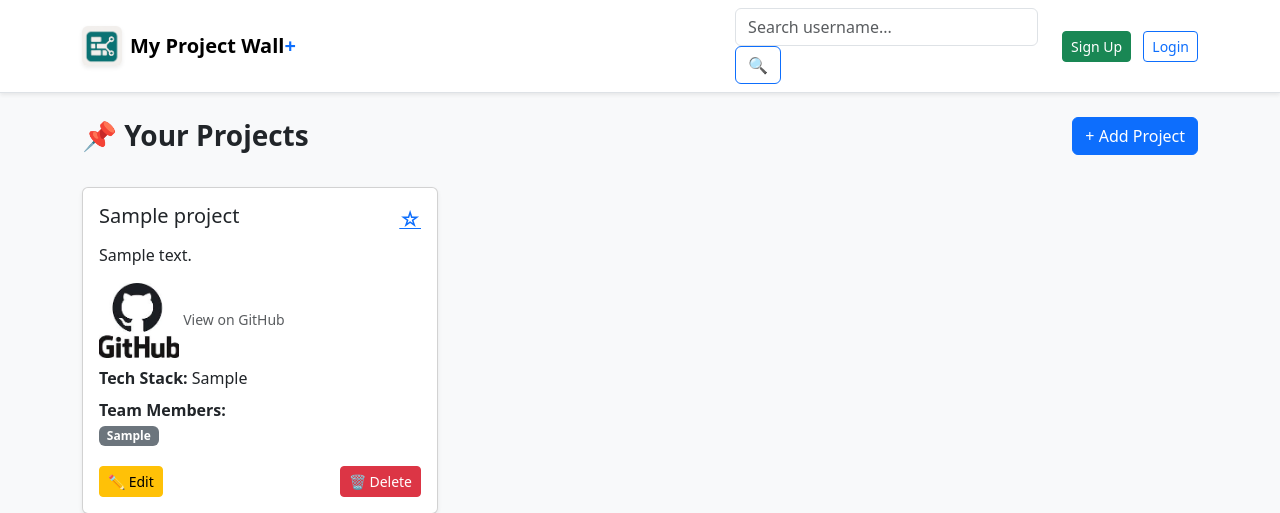
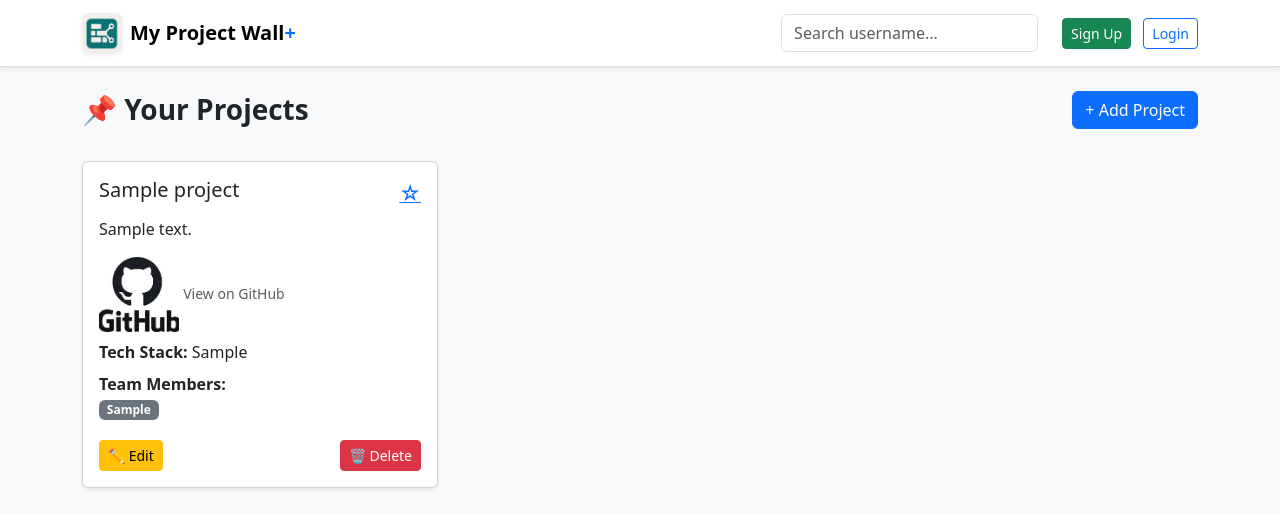
Before and after one commit to Devendra0014/my_project_wall, a Flask app: template templates/dashboard.html in a window 1280 px wide. Shown: the top 513 px of the page. Run offline with Flask 3, Linux system fonts and the light colour scheme; the template is opened without the code that fills it: most values are stand-ins (such as "Sample title", 1, 10 or a date in 2020).

```diff
--- a/templates/base.html
+++ b/templates/base.html
@@ -58,12 +58,11 @@
         <!-- 🔍 Search -->
         <form method="GET" action="/user-search" class="d-flex flex-wrap me-3">
           <input type="text" name="username" class="form-control me-2 mb-2 mb-lg-0" placeholder="Search username..." required>
-          <button class="btn btn-outline-primary" type="submit">🔍</button>
         </form>
 
         <!-- 👤 Auth/Profile -->
-        <ul class="navbar-nav align-items-center">
-          {% if current_user.is_authenticated and request.path != '/' %}
+        <ul class="navbar-nav align-items-stretch">
+          {% if curren.t_user.is_authenticated and request.path != '/' %}
             <li class="nav-item me-3">
               <span class="nav-link fw-semibold">Welcome, {{ current_user.name.split(' ')[0] }} 👋</span>
             </li>
```
